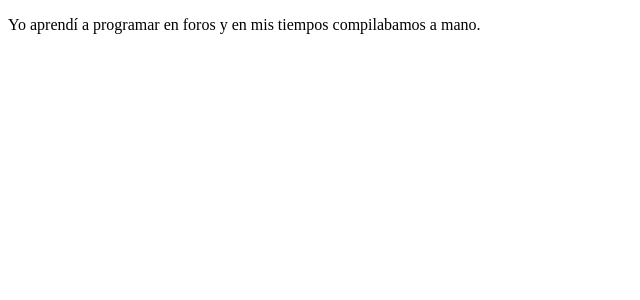
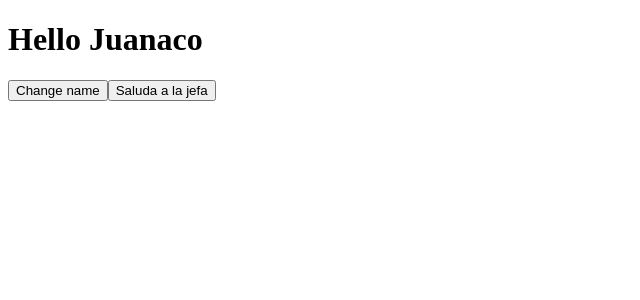
Before and after one commit to Rapao5/Desarrollo_Web_Entorno_Cliente, a React (Vite) app in the folder nivel1_react/my-react-app/: page / in a window 1280 px wide. Shown: the top 300 px of the page, without its empty margins (0-640 px from the left). Built offline with nearby package versions, Linux system fonts and the light colour scheme.

Commit message:
terminado

```diff
--- a/nivel1_react/my-react-app/src/App.jsx
+++ b/nivel1_react/my-react-app/src/App.jsx
@@ -1,14 +1,17 @@
+import {useState} from "react"
+
 function ParentComponent() {
-
-    function greetings(){
-        return "Yo aprendí a programar en foros y en mis tiempos compilabamos a mano."
-    }
-
-    return <ChildComponent greetings={greetings}/>
-
+    const [name, setName] = useState("Juanaco")
+    return <ChildComponent name={name} setName={setName} />
 }
 function ChildComponent(props){
-    return <p>{props.greetings()}</p>
+    return (
+        <>
+            <h1>Hello {props.name}</h1>
+            <button onClick={ () => props.setName("Juanky")}> Change name</button>
+            <button onClick={ () => props.setName("Klara")}> Saluda a la jefa</button>
+        </>
+    )
 }
 
 export default ParentComponent
```
Also changed, not shown: 1 other file (tests, documents, lock files or other folders).
